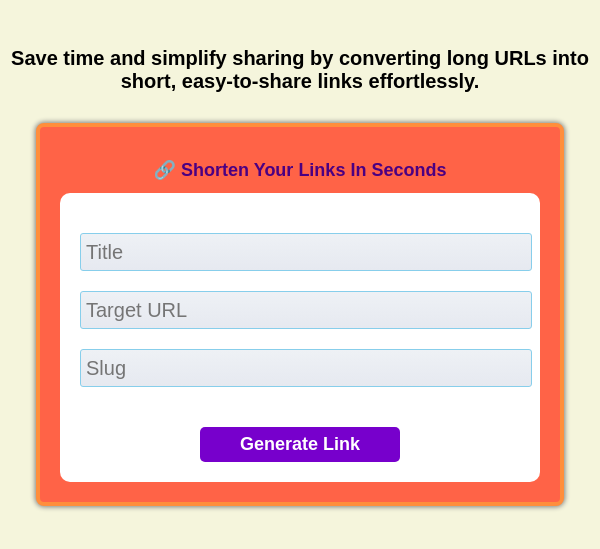
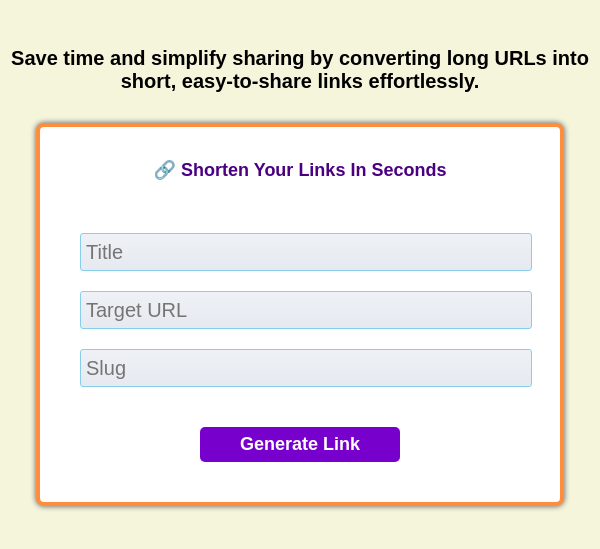
Before and after one commit to lakshmankolpe/Shortify, a React app in the folder frontend/: page / in a window 600 px wide. Shown: the part 103-652 px from the top of the page. Built offline with nearby package versions, Linux system fonts and the light colour scheme; sample sign-in values are in the browser's storage.

```diff
--- a/frontend/src/views/Home/Home.css
+++ b/frontend/src/views/Home/Home.css
@@ -90,7 +90,6 @@
 @media screen and (min-width:400px) and (max-width:601px){
   .main-container {
   width: 80%;
-  background-color: tomato;
 }
 .app-paragraph {
   font-size: 20px;
```
Also changed, not shown: frontend/src/index.js (+13 -1 lines), 1 other file.
